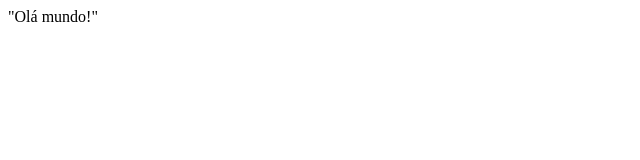
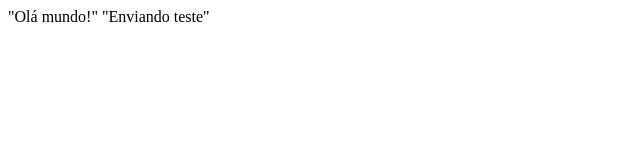
Before and after one commit to labs-paroshe/primeirotestegithub, a plain HTML site: page index.html in a window 1280 px wide. Shown: the whole page, without its empty margins (0-640 px from the left). Drawn offline with Linux system fonts and the light colour scheme.

Commit message:
Enviando teste

```diff
--- a/index.html
+++ b/index.html
@@ -1,3 +1,5 @@
 <html>
     "Olá mundo!"
+
+    "Enviando teste"
 </html>
```
